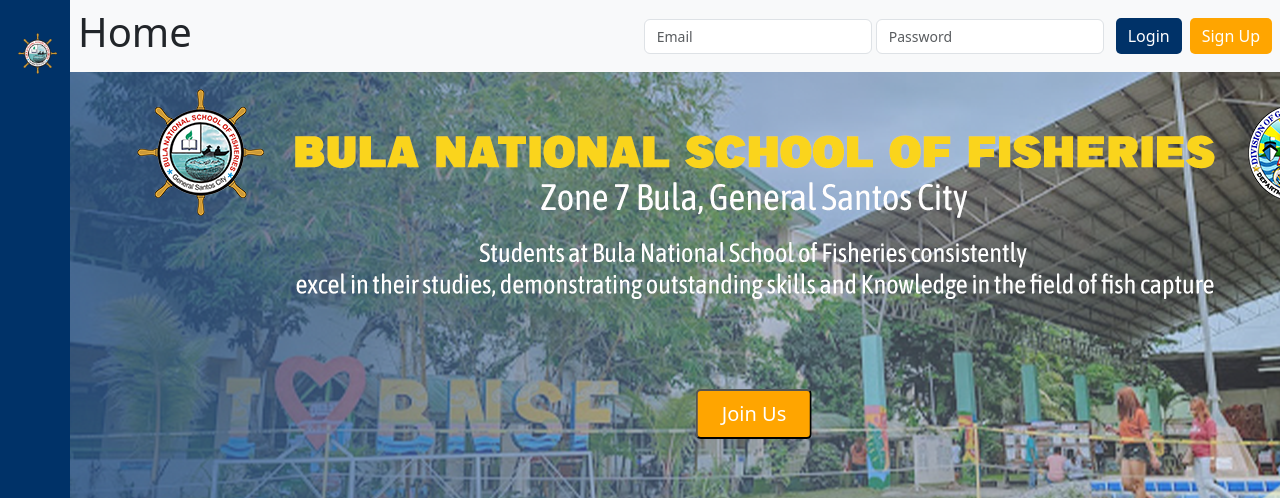
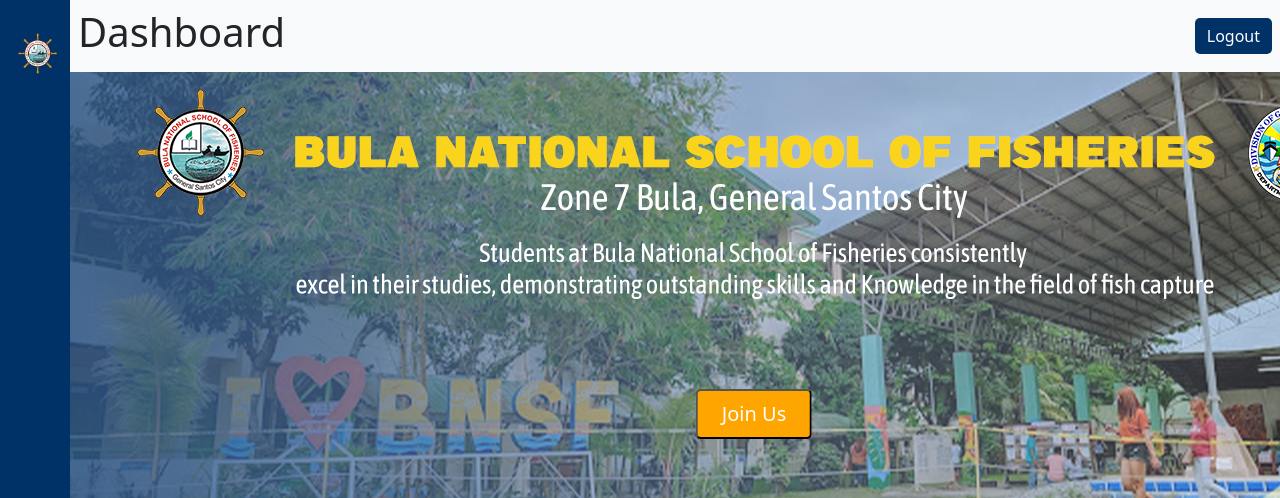
Before and after one commit to Harley0211/Library, a PHP site: page / in a window 1280 px wide. Shown: the top 498 px of the page. Run offline with PHP 8.4, Linux system fonts and the light colour scheme; the visitor is signed in with stand-in values (Sample User, id 1); some libraries are stand-ins or nearby versions.

Commit message:
updated7

```diff
--- a/header.php
+++ b/header.php
@@ -1,22 +1,32 @@
+<?php
+session_start();
+?>
+
 <!DOCTYPE html>
 <html lang="en">
 
 <head>
     <meta charset="UTF-8">
     <meta name="viewport" content="width=device-width, initial-scale=1.0">
-    <title>Header</title>
+    <title><?php echo isset($_SESSION['loggedin']) && $_SESSION['loggedin'] === true ? 'Dashboard' : 'Home'; ?></title>
     <link rel="stylesheet" href="header.css">
 </head>
 
 <body>
     <header class="d-flex justify-content-between align-items-center p-2 bg-light">
-        <h1 class="logo">Home</h1>
-        <form class="d-flex align-items-center" method="POST" action="login.php">
-            <input type="email" name="email" class="form-control me-1" placeholder="Email" aria-label="Email" required>
-            <input type="password" name="password" class="form-control me-1" placeholder="Password" aria-label="Password" required>
-            <button class="btn btn-primary" type="submit" name="login">Login</button>
-            <button class="btn btn-signup" type="button">Sign Up</button>
-        </form>
+        <h1 class="logo"><?php echo isset($_SESSION['loggedin']) && $_SESSION['loggedin'] === true ? 'Dashboard' : 'Home'; ?></h1>
+        <?php if (isset($_SESSION['loggedin']) && $_SESSION['loggedin'] === true) : ?>
+            <form class="d-flex align-items-center" action="logout.php" method="POST">
+                <button class="btn btn-primary" type="submit">Logout</button>
+            </form>
+        <?php else : ?>
+            <form class="d-flex align-items-center" action="login.php" method="POST">
+                <input type="email" class="form-control me-1" placeholder="Email" aria-label="Email" name="email" required>
+                <input type="password" class="form-control me-1" placeholder="Password" aria-label="Password" name="password" required>
+                <button class="btn btn-primary" type="submit" name="login">Login</button>
+                <button class="btn btn-signup" type="button">Sign Up</button>
+            </form>
+        <?php endif; ?>
     </header>
 </body>
 
```
Also changed, not shown: adminD.php (+22 -0 lines), login.php (+7 -4 lines).
